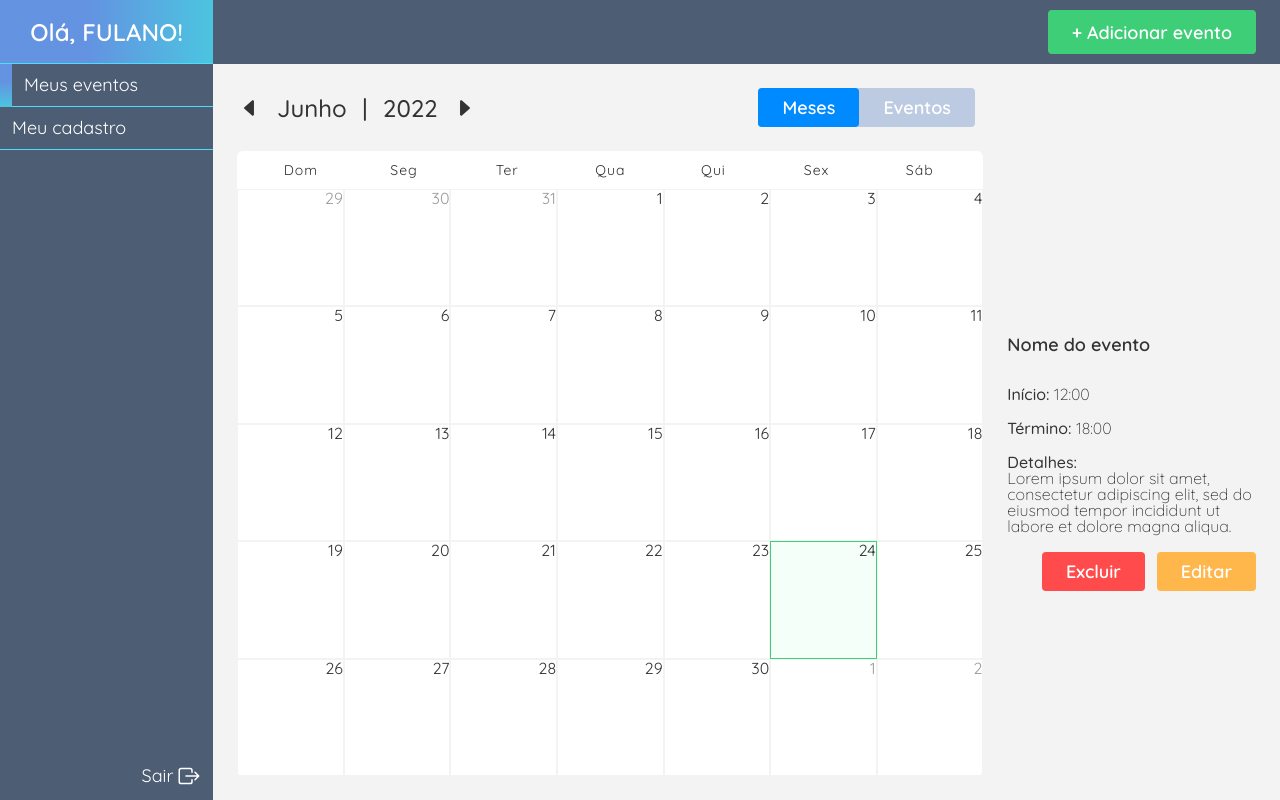
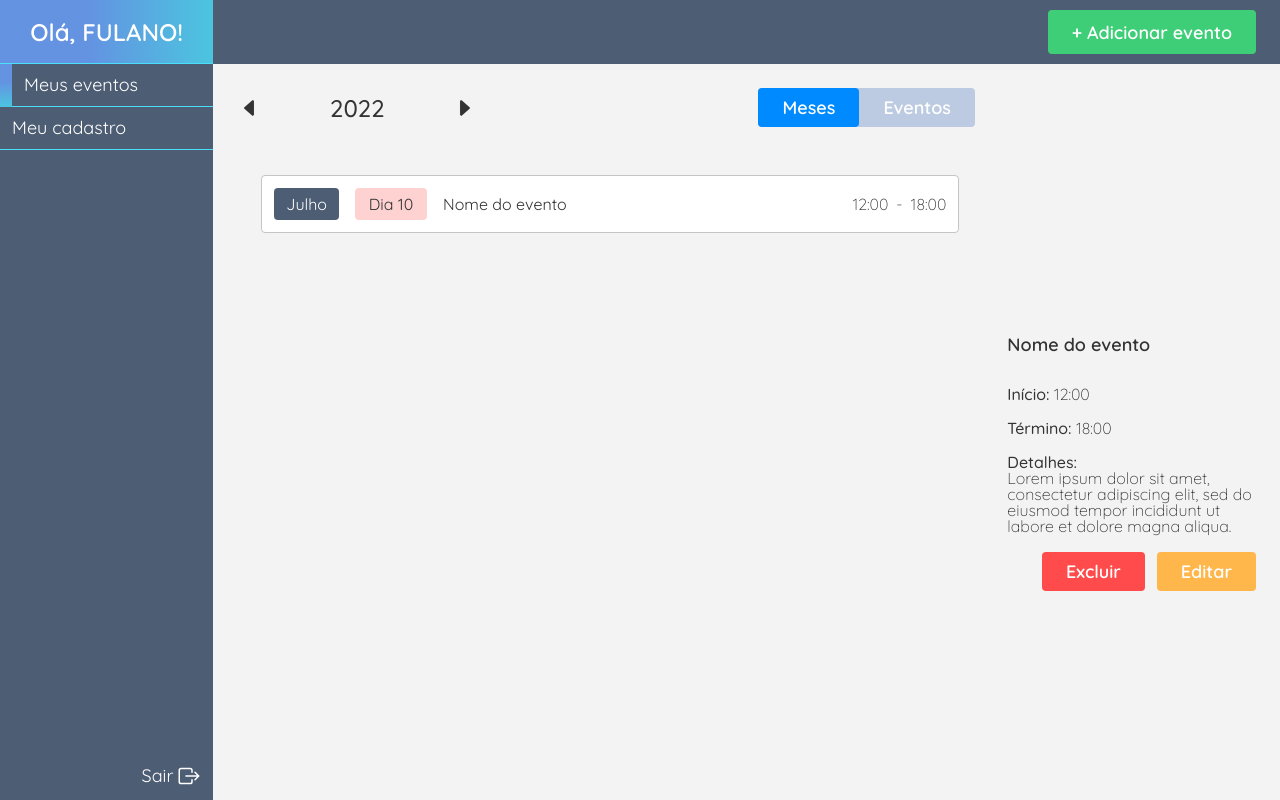
Before and after one commit to LucasMig/teste-tokenlab, a plain HTML site: page application.html in a window 1280 px wide. Drawn offline with nearby package versions, Linux system fonts and the light colour scheme.

Commit message:
list view markup complete

```diff
--- a/application.html
+++ b/application.html
@@ -30,16 +30,16 @@
       </div>
       <nav class="sidebar__menu">
         <ul class="sidebar__item__list">
-          <div class="sidebar__item__wrapper">
-            <li>
+          <li class="sidebar__item__wrapper">
+            <div>
               <a class="sidebar__item active" href="#">Meus eventos</a>
-            </li>
-          </div>
-          <div class="sidebar__item--wrapper">
-            <li>
+            </div>
+          </li>
+          <li class="sidebar__item--wrapper">
+            <div>
               <a class="sidebar__item" href="#">Meu cadastro</a>
-            </li>
-          </div>
+            </div>
+          </li>
         </ul>
       </nav>
       <a href="#" class="link link--leave"
@@ -55,7 +55,7 @@
       <section class="mainapp">
         <div class="mainapp__tools">
           <div class="date__container">
-            <div class="date__selector__container">
+            <div class="date__selector__container hidden">
               <div class="date__selector date__selector--full">
                 <ion-icon
                   class="icon prev__month"
@@ -70,11 +70,17 @@
                 ></ion-icon>
               </div>
             </div>
-            <div class="date__selector__container hidden">
+            <div class="date__selector__container">
               <div class="date__selector date__selector--basic">
-                <ion-icon class="icon" name="caret-back-outline"></ion-icon>
+                <ion-icon
+                  class="icon prev__year"
+                  name="caret-back-outline"
+                ></ion-icon>
                 <span id="year">2022</span>
-                <ion-icon class="icon" name="caret-forward-outline"></ion-icon>
+                <ion-icon
+                  class="icon next__year"
+                  name="caret-forward-outline"
+                ></ion-icon>
               </div>
             </div>
           </div>
@@ -84,7 +90,7 @@
           </div>
         </div>
         <div class="view__container">
-          <div class="view--calendar">
+          <div class="view--calendar hidden">
             <div class="calendar">
               <div class="weekdays__wrapper">
                 <div class="weekday">Dom</div>
@@ -98,7 +104,21 @@
               <div class="days__wrapper"></div>
             </div>
           </div>
-          <div class="view--list hidden"></div>
+          <div class="view--list">
+            <ul class="event__list">
+              <li class="event__wrapper">
+                <div class="event">
+                  <p class="event__date event__date--month">Julho</p>
+                  <p class="event__date event__date--day">Dia 10</p>
+                  <p class="event__name">Nome do evento</p>
+                  <div class="event__time">
+                    <span class="event--start">12:00</span>-
+                    <span class="event--end">18:00</span>
+                  </div>
+                </div>
+              </li>
+            </ul>
+          </div>
           <div class="event__info__container">
             <h3 class="heading heading--event__info">Nome do evento</h3>
             <p class="info__title">
--- a/css/listView.css
+++ b/css/listView.css
@@ -40,3 +40,55 @@ SYSTEMS
 
   --menu-border: #4bdefb;
 }
+
+.view--list {
+  padding: 2.4rem;
+  overflow: scroll;
+}
+
+.event__list {
+  list-style: none;
+  display: flex;
+  flex-direction: column;
+  gap: 2.4rem;
+}
+
+.event {
+  padding: 1.2rem;
+  background-color: #fff;
+  border: solid 1px #c5c5c5;
+  border-radius: 4px;
+  display: flex;
+  align-items: center;
+  gap: 1.6rem;
+}
+
+.event__date {
+  display: inline-block;
+  text-align: center;
+  font-size: 1.6rem;
+  padding: 0.8rem 1.2rem;
+  border-radius: 4px;
+}
+
+.event__date--month {
+  background-color: var(--base);
+  color: #fff;
+}
+
+.event__date--day {
+  background-color: #ffd2d2;
+  width: 7.2rem;
+}
+
+.event__name {
+  font-size: 1.6rem;
+}
+
+.event__time {
+  display: flex;
+  gap: 0.8rem;
+  font-size: 1.6rem;
+  font-weight: 300;
+  margin-left: auto;
+}
--- a/script.js
+++ b/script.js
@@ -1,10 +1,15 @@
 "use strict";
 
-//CALENDAR
+//CALENDAR VARIABLES
+const calendarContainer = document.querySelector(".view--calendar");
+const listContainer = document.querySelector(".view--list");
 const monthEl = document.querySelector("#month");
-const yearEl = document.querySelector("#year");
+const yearEl = document.querySelectorAll("#year");
 const daysWrapperEl = document.querySelector(".days__wrapper");
-const monthSelector = document.querySelector(".date__selector");
+const [fullDateSelector, basicDateSelector] = Array.from(
+  document.querySelectorAll(".date__selector__container")
+);
+const viewSwitch = document.querySelector(".switcher__container");
 
 const curDate = new Date();
 
@@ -45,7 +50,7 @@ const renderCalendar = function () {
   ];
 
   monthEl.innerHTML = months[curDate.getMonth()];
-  yearEl.innerHTML = curDate.getFullYear();
+  yearEl.forEach((el) => (el.innerHTML = curDate.getFullYear()));
 
   let days = "";
 
@@ -70,7 +75,7 @@ const renderCalendar = function () {
   }
 };
 
-monthSelector.addEventListener("click", function (event) {
+fullDateSelector.addEventListener("click", function (event) {
   if (event.target.classList.contains("prev__month"))
     curDate.setMonth(curDate.getMonth() - 1);
 
@@ -89,4 +94,26 @@ daysWrapperEl.addEventListener("click", function (event) {
 
 renderCalendar();
 
+basicDateSelector.addEventListener("click", function (event) {
+  if (event.target.classList.contains("prev__year"))
+    curDate.setFullYear(curDate.getFullYear() - 1);
+
+  if (event.target.classList.contains("next__year"))
+    curDate.setFullYear(curDate.getFullYear() + 1);
+
+  renderCalendar();
+});
+
+//SWITCH VIEWS
+viewSwitch.addEventListener("click", function () {
+  calendarContainer.classList.toggle("hidden");
+  listContainer.classList.toggle("hidden");
+  Array.from(viewSwitch.querySelectorAll("button")).forEach((el) =>
+    el.classList.toggle("active")
+  );
+  console.log(fullDateSelector, basicDateSelector);
+  fullDateSelector.classList.toggle("hidden");
+  basicDateSelector.classList.toggle("hidden");
+});
+
 //OO PARADIGM VERSION
```
